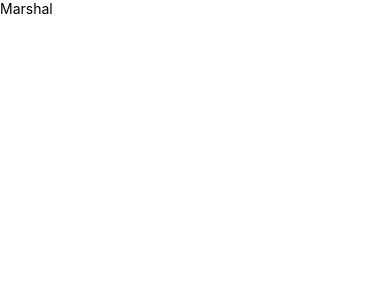
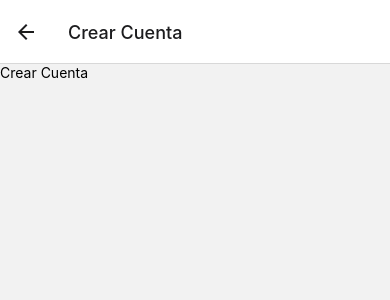
Before and after one commit to marshalmori/upTaskNative, a React Native app: screen /CrearCuenta in a window 390 px wide. Shown: the top 300 px of the page. Built offline with nearby package versions, Linux system fonts and the light colour scheme.

Commit message:
Criar a navegação com o react navigation

```diff
--- a/App.tsx
+++ b/App.tsx
@@ -1,12 +1,37 @@
+import 'react-native-gesture-handler';
 import React from 'react';
 
-import {View, Text} from 'react-native';
+import {NavigationContainer} from '@react-navigation/native';
+import {createStackNavigator} from '@react-navigation/stack';
+const Stack = createStackNavigator();
+
+import Login from './views/Login';
+import CrearCuenta from './views/CrearCuenta';
 
 const App = () => {
   return (
-    <View>
-      <Text>Marshal</Text>
-    </View>
+    <>
+      <NavigationContainer>
+        <Stack.Navigator initialRouteName="Login">
+          <Stack.Screen
+            name="Login"
+            component={Login}
+            options={{
+              title: 'Iniciar Sesión',
+              headerShown: false,
+            }}
+          />
+
+          <Stack.Screen
+            name="CrearCuenta"
+            component={CrearCuenta}
+            options={{
+              title: 'Crear Cuenta',
+            }}
+          />
+        </Stack.Navigator>
+      </NavigationContainer>
+    </>
   );
 };
 
--- a/views/Login.js
+++ b/views/Login.js
@@ -4,7 +4,7 @@ import {View, Text} from 'react-native';
 const Login = () => {
   return (
     <View>
-      <Text>Marshal</Text>
+      <Text>Login</Text>
     </View>
   );
 };
```
Also changed, not shown: package.json (+8 -1 lines), 2 other files (tests, documents, lock files or other folders).
